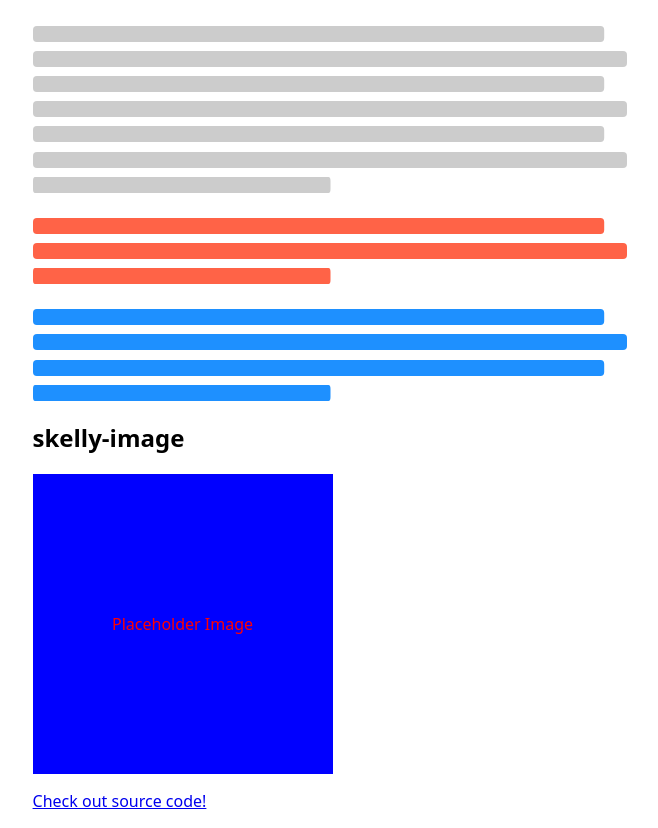
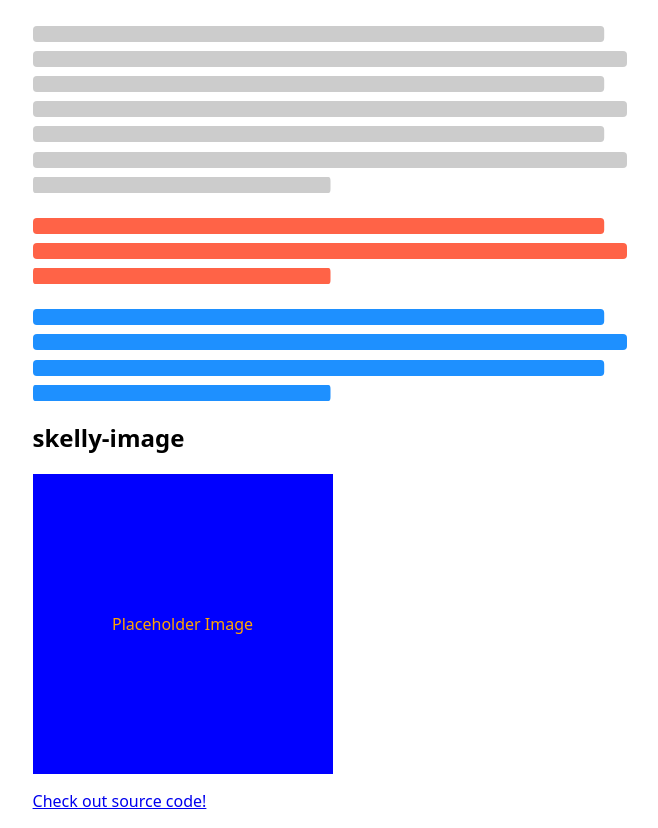
Before and after one commit to mrtrimble/skelly-wc, a website built with Vite: page index.html in a window 1280 px wide. Shown: the part 122-950 px from the top of the page, without its empty margins (310-968 px from the left). Built offline with nearby package versions, Linux system fonts and the light colour scheme.

Commit message:
update README.md

```diff
--- a/index.html
+++ b/index.html
@@ -58,7 +58,7 @@
         <skelly-image width="300px"
                       aspect-ratio="1"
                       image-color="blue"
-                      label-color="red">
+                      label-color="orange">
           Placeholder Image
         </skelly-image>
       </section>
```
Also changed, not shown: README.md.
